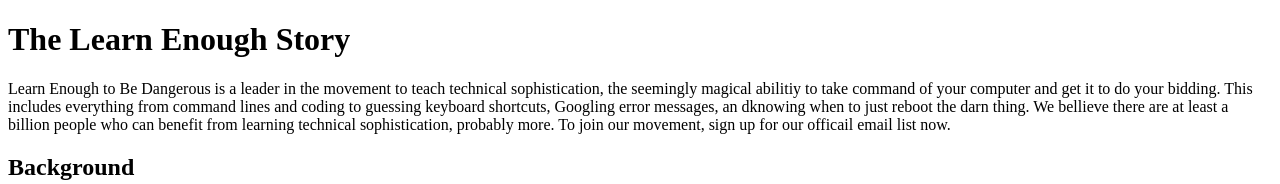
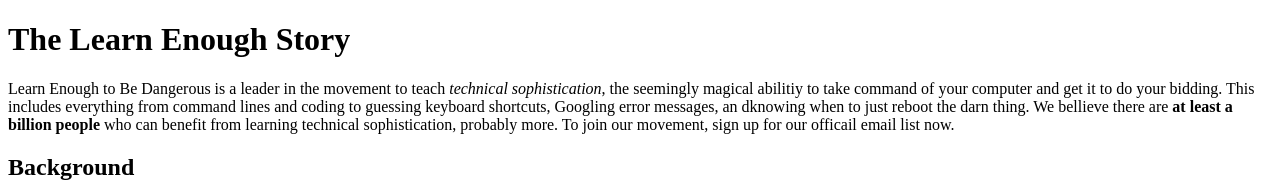
Before and after one commit to mattcturek/sample_website, a plain HTML site: page index.html in a window 1280 px wide. Shown: the top 184 px of the page. Drawn offline with Linux system fonts and the light colour scheme.

Commit message:
Added emphasized text and strong text.

```diff
--- a/index.html
+++ b/index.html
@@ -8,11 +8,11 @@
         <h1>The Learn Enough Story</h1>
         <p>
             Learn Enough to Be Dangerous is a leader in the movement to teach
-            technical sophistication, the seemingly magical abilitiy to take
+            <em>technical sophistication</em>, the seemingly magical abilitiy to take
             command of your computer and get it to do your bidding. This includes
             everything from command lines and coding to guessing keyboard shortcuts,
             Googling error messages, an dknowing when to just reboot the darn thing.
-            We bellieve there are at least a billion people who can benefit from
+            We bellieve there are <strong>at least a billion people</strong> who can benefit from
             learning technical sophistication, probably more. To join our
             movement, sign up for our officail email list now.
         </p>
```
